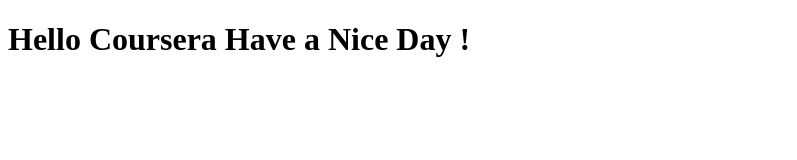
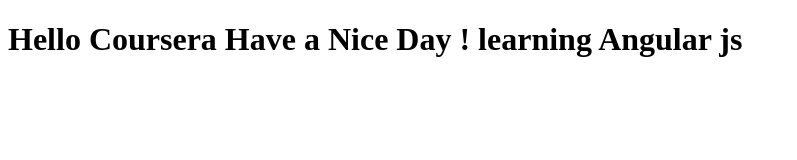
Before and after one commit to shreyajamsandekar333/Projects_React, a plain HTML site: page index.html in a window 1280 px wide. Shown: the whole page, without its empty margins (0-797 px from the left). Drawn offline with Linux system fonts and the light colour scheme.

Commit message:
Next veriosn of file.

```diff
--- a/index.html
+++ b/index.html
@@ -5,6 +5,6 @@
     <title>Hello Coursera</title>
   </head>
   <body>
-  <h1>Hello Coursera Have a Nice Day !</h1>
+  <h1>Hello Coursera Have a Nice Day ! learning Angular js</h1>
   </body>
 </html>
```
